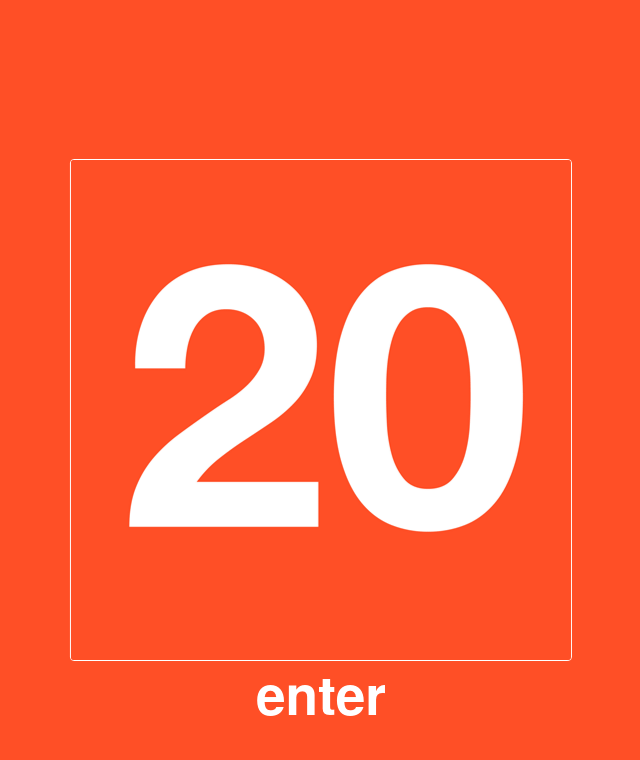
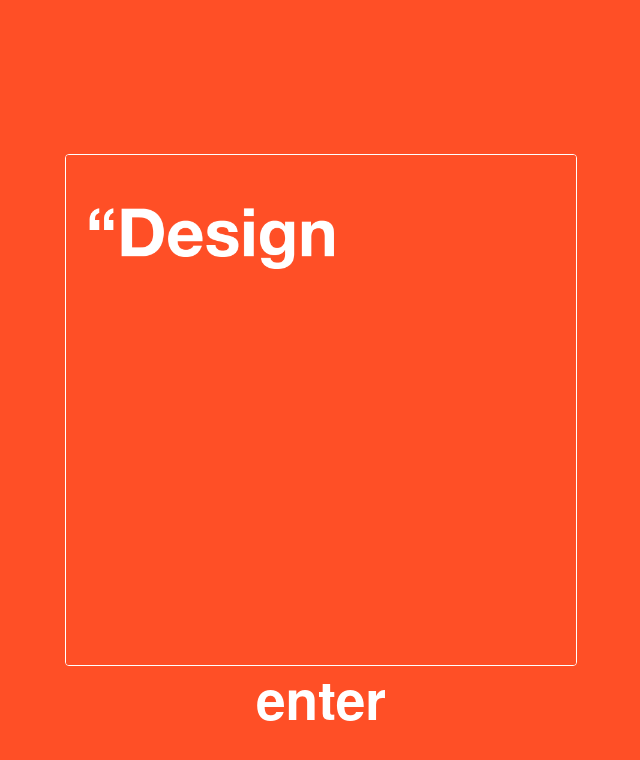
Before and after one commit to afishmandesign/afishmandesign.github.io, a Jekyll site: the page built from 2021/index.html, in a window 1280 px wide. Shown: the top 760 px of the page, without its empty margins (319-959 px from the left). Built offline with Jekyll 4.4.1, drawn with Linux system fonts in a browser that asks for light colours.

Commit message:
new opening gif

```diff
--- a/2021/index.html
+++ b/2021/index.html
@@ -5,7 +5,8 @@ title: afishmandesign
 <div class="row justify-content-md-center" style="position: fixed; top: 50%; left: 50%; transform: translate(-50%, -50%);">
     <div class="col-lg-12">
         <a href="/">
-            <img alt="" style="border: 1px solid white; max-width:80%;" src="/imgs/gif/2021_web.gif" class="img-fluid rounded mx-auto d-block">
+            <!-- <img alt="" style="border: 1px solid white; max-width:80%;" src="/imgs/gif/2021_web.gif" class="img-fluid rounded mx-auto d-block"> -->
+            <img alt="" style="border: 1px solid white; max-width:80%;" src="/imgs/gif/AF2.gif" class="img-fluid rounded mx-auto d-block">
         </a>
     </div>
 
```
Also changed, not shown: imgs/gif/AF2.gif (added).
